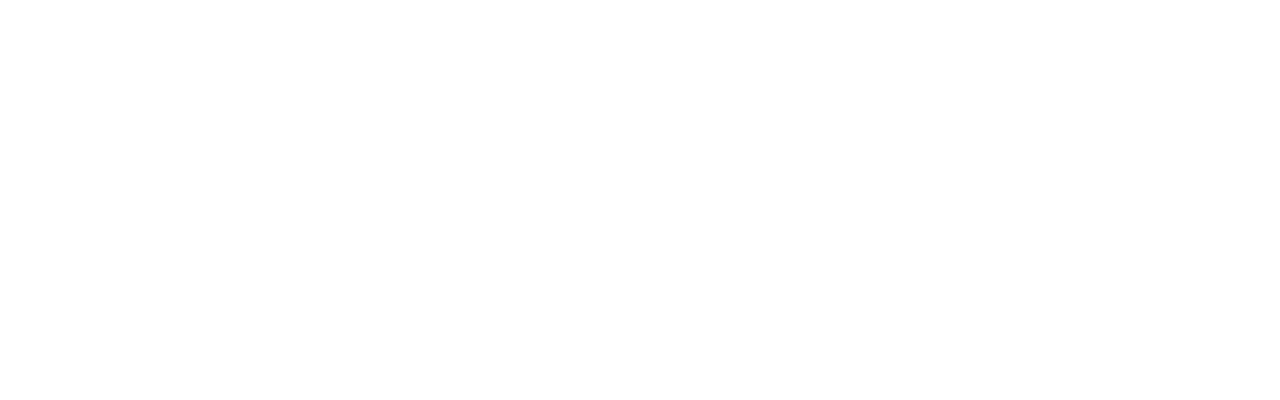
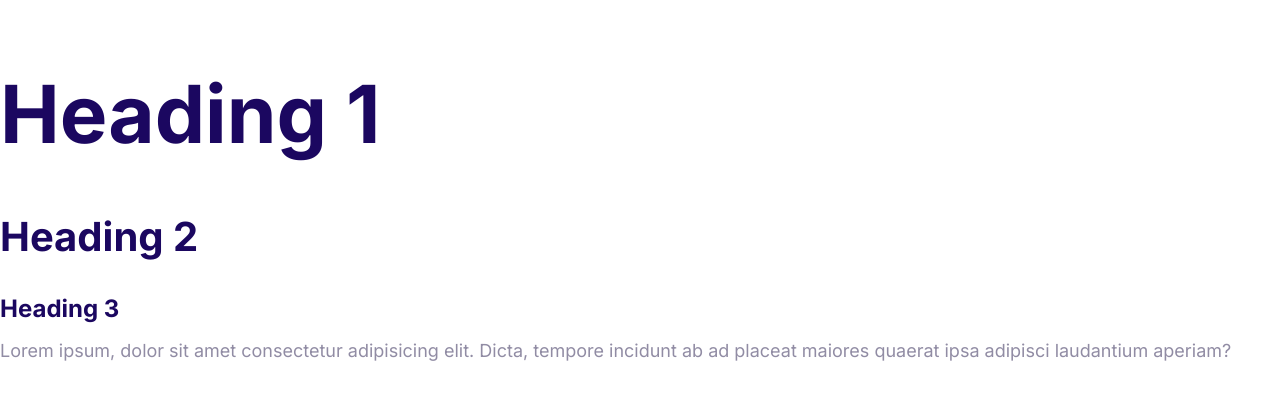
Before and after one commit to URMine4Ever/Wah, a plain HTML site: page index.html in a window 1280 px wide. Drawn offline with Linux system fonts and the light colour scheme.

Commit message:
Define the styles for the fonts

```diff
--- a/css/styles.css
+++ b/css/styles.css
@@ -1,3 +1,4 @@
+/* variable */
 :root{
     --color-primany: #2584ff;
     --color-secondary: #00d9ff;
@@ -5,3 +6,48 @@
     --color-headings: #1b0760;
     --color-body: #918ca4;
 }
+/* make system font 10px */
+html{
+    font-size:62.5%;
+}
+body{
+    font-family: Inter, Arial, Helvetica, sans-serif;
+    color: var(--color-body);
+    font-size: 2.4rem;
+    line-height: 1.5;
+}
+h1,h2,h3{
+    color:var(--color-headings);
+    margin-bottom: 1rem;
+}
+
+h1{
+    font-size: 7rem;
+}
+
+h2{
+    font-size:4rem;
+}
+
+h3{
+    font-size: 3rem;
+    margin-bottom: 1rem;
+}
+p{
+    margin-top: 0;
+}
+
+@media screen and (min-width: 1024px){
+    body{
+        font-size: 1.8rem;
+    }
+    h1{
+        font-size: 8rem;
+    }
+    h2{
+        font-size: 4rem;
+    }
+    h3{
+        font-size: 2.4rem;
+    }
+}
--- a/index.html
+++ b/index.html
@@ -7,6 +7,12 @@
       src="https://kit.fontawesome.com/64c9a0aae1.js"
       crossorigin="anonymous"
     ></script>
+    <link rel="preconnect" href="https://fonts.googleapis.com" />
+    <link rel="preconnect" href="https://fonts.gstatic.com" crossorigin />
+    <link
+      href="https://fonts.googleapis.com/css2?family=Inter:wght@400;700&family=Open+Sans&display=swap"
+      rel="stylesheet"
+    />
     <link rel="stylesheet" href="css/normalize.css" />
     <link rel="stylesheet" href="css/styles.css" />
 
@@ -15,5 +21,13 @@
     <meta name="viewport" content="width=device-width, initial-scale=1.0" />
     <title>Document</title>
   </head>
-  <body></body>
+  <body>
+    <h1>Heading 1</h1>
+    <h2>Heading 2</h2>
+    <h3>Heading 3</h3>
+    <p>
+      Lorem ipsum, dolor sit amet consectetur adipisicing elit. Dicta, tempore
+      incidunt ab ad placeat maiores quaerat ipsa adipisci laudantium aperiam?
+    </p>
+  </body>
 </html>
```
